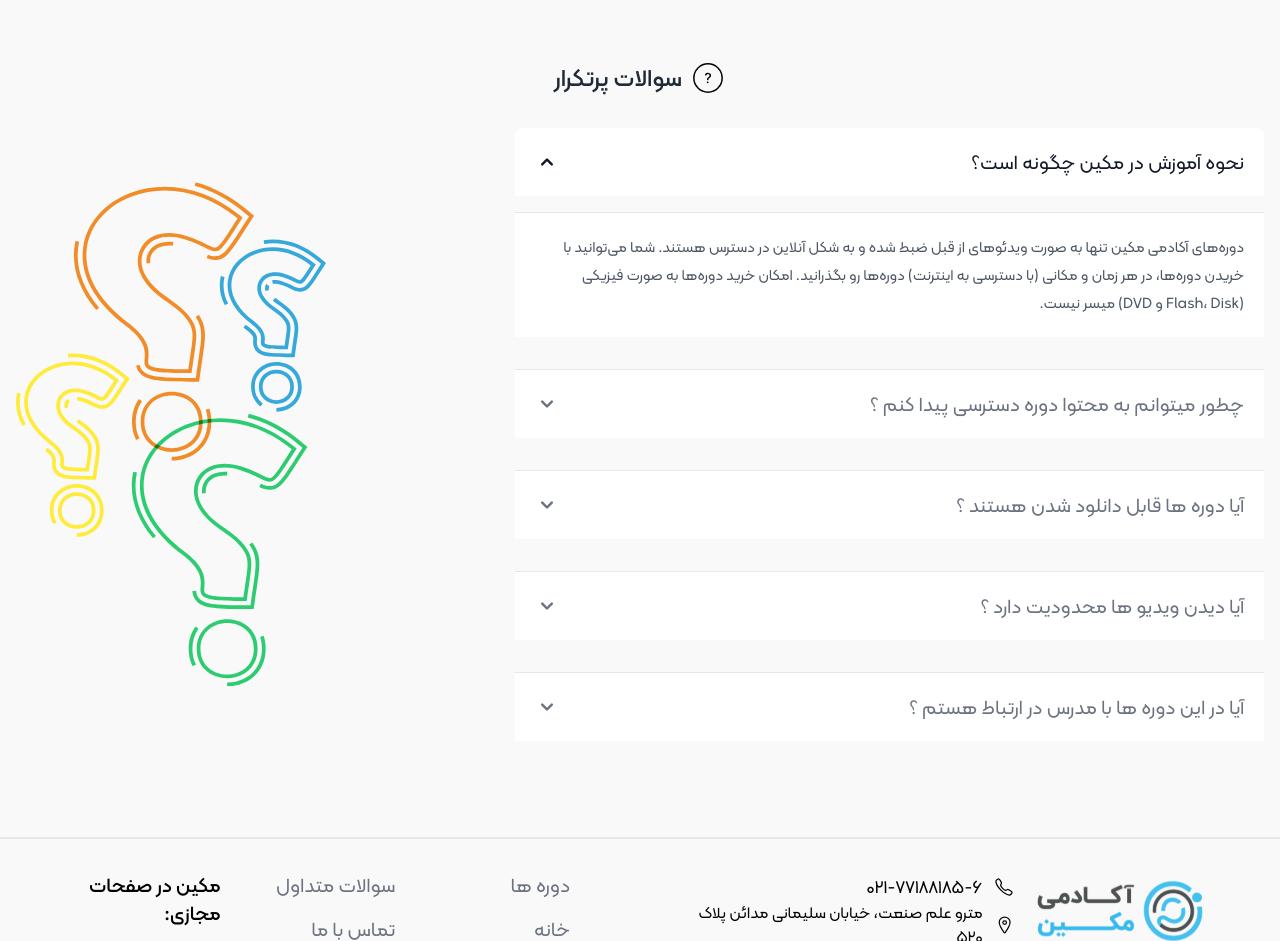
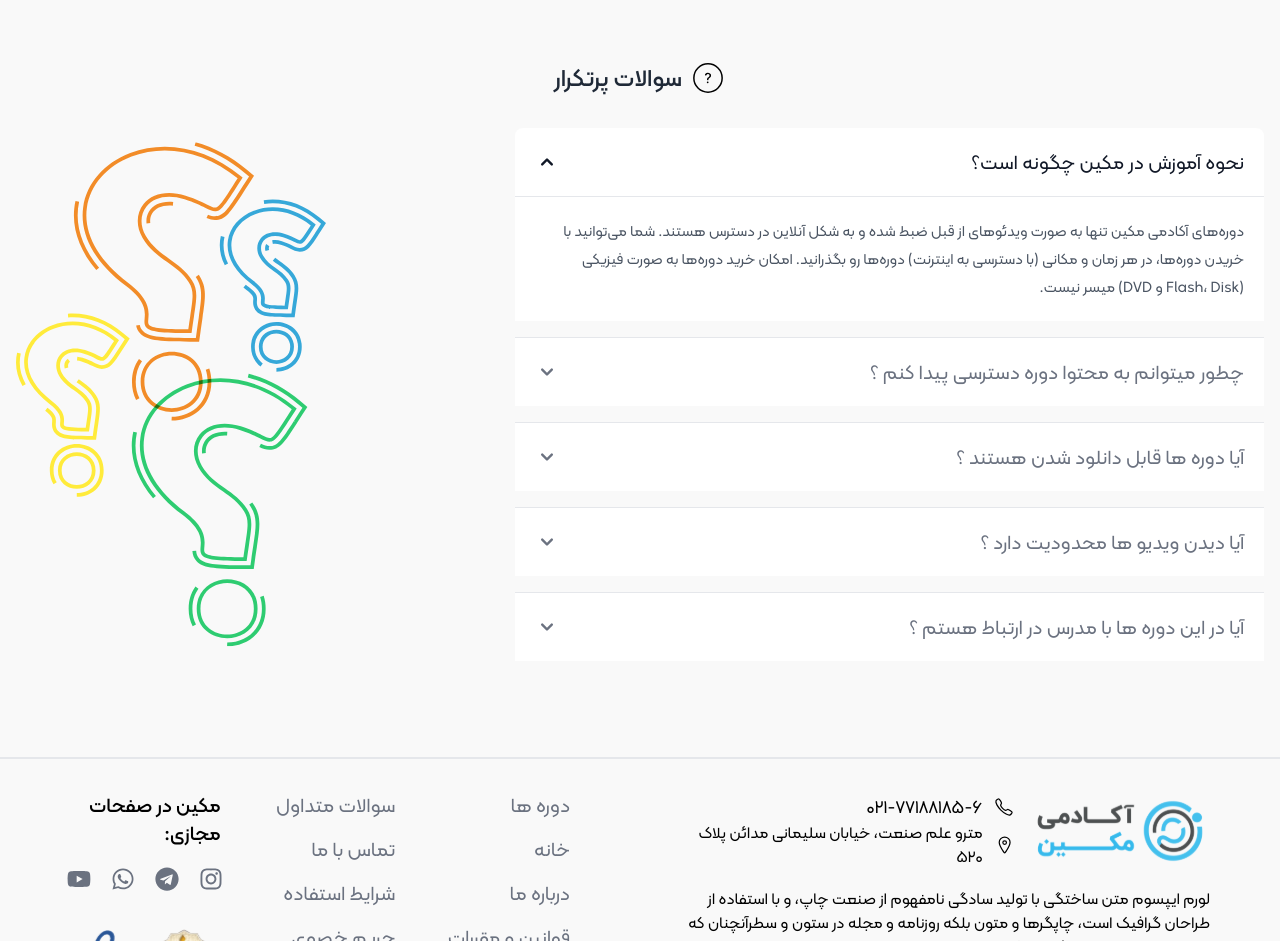
Before and after one commit to amirrowll/online-learning-makin, a Next.js app: page / in a window 1280 px wide. Shown: the part 420-1361 px from the top of the page. Built offline with nearby package versions, Linux system fonts and the light colour scheme.

Commit message:
Fix type error

```diff
--- a/Feature/FAQ/Questions.tsx
+++ b/Feature/FAQ/Questions.tsx
@@ -3,8 +3,13 @@
 import { CiCircleQuestion } from "react-icons/ci"
 import { useState } from 'react'
 
+type EventKey = string | null
+
 export default function Questions() {
-    const [activeKey, setActiveKey] = useState('1') // پنل اول به صورت پیش‌فرض باز است
+    const [activeKey, setActiveKey] = useState<EventKey>('1')
+    const handleToggle = (eventKey: EventKey) => {
+        setActiveKey(eventKey)
+    }
 
     return (
         <div className="w-full mx-auto p-4 mt-[100px]">
@@ -15,10 +20,11 @@
 
             <div className='flex flex-col md:flex-row gap-8 w-full justify-between items-center'>
                 <div className="w-full md:w-[60%]">
-                    <div className="flex flex-col gap-4">
+                    <div className="flex flex-col gap-">
                         <Accordion
-                            className="[&>button]:text-right border-none flex flex-col gap-4"
-                            alwaysOpen
+                            className="[&>button]:text-right border-none flex  flex-col "
+                            onToggle={handleToggle}
+                            activeKey={activeKey}
                         >
                             <Accordion.Panel eventKey="1">
                                 <Accordion.Title className="text-right text-lg md:text-xl font-kalamehRegular bg-white hover:bg-gray-100 focus:ring-0">
```
